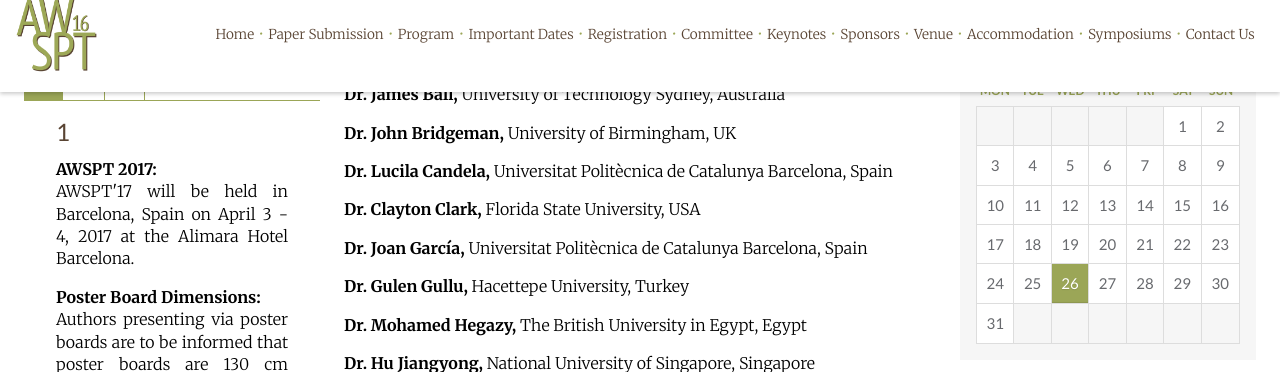
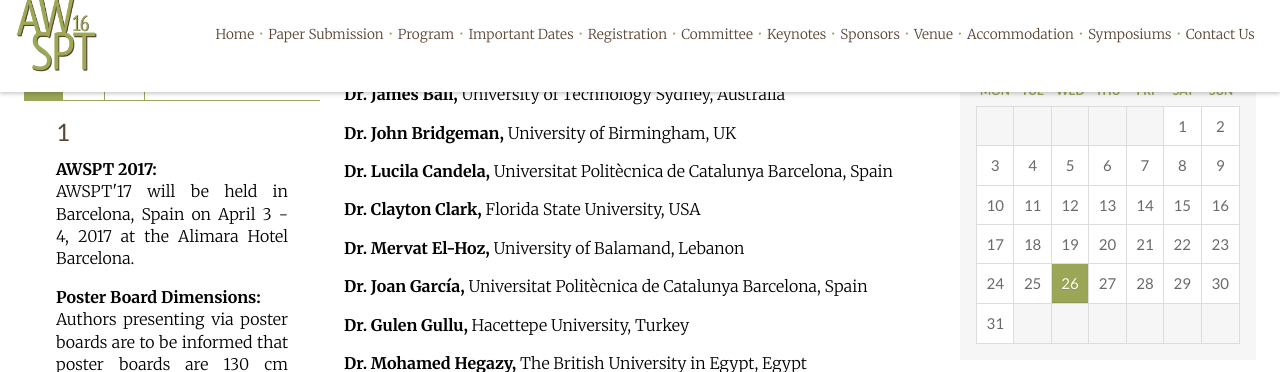
Before and after one commit to emdsgn/awspt, a Jekyll site: the page built from committee.html, in a window 1280 px wide and 900 px high, scrolled down 509 px, cut to the strip 22-394 px from the top of the window. Built offline with Jekyll 4.4.1, drawn with Linux system fonts in a browser that asks for light colours; nearby versions of some CDN libraries; Markdown is read by kramdown in place of the engine named in the settings; comment, search, counter and statistics services are not loaded.

Commit message:
updated sc

```diff
--- a/committee.html
+++ b/committee.html
@@ -15,9 +15,9 @@ keyword: air pollution conference, water pollution conference, soil pollution co
     <p class="body"><b>Dr. John Bridgeman,</b> University of Birmingham, UK</p>
     <p class="body"><b>Dr. Lucila Candela,</b> Universitat Politècnica de Catalunya Barcelona, Spain</p>
     <p class="body"><b>Dr. Clayton Clark,</b> Florida State University, USA</p>
+    <p class="body"><b>Dr. Mervat El-Hoz,</b> University of Balamand, Lebanon</p>
     <p class="body"><b>Dr. Joan García,</b> Universitat Politècnica de Catalunya Barcelona, Spain</p>
     <p class="body"><b>Dr. Gulen Gullu,</b> Hacettepe University, Turkey</p>
-
     <p class="body"><b>Dr. Mohamed Hegazy,</b> The British University in Egypt, Egypt</p>
     <p class="body"><b>Dr. Hu Jiangyong,</b> National University of Singapore, Singapore</p>
     <p class="body"><b>Dr. Elçin Kentel,</b> Middle East Technical University, Turkey</p>
```
Also changed, not shown: 1 other file.
